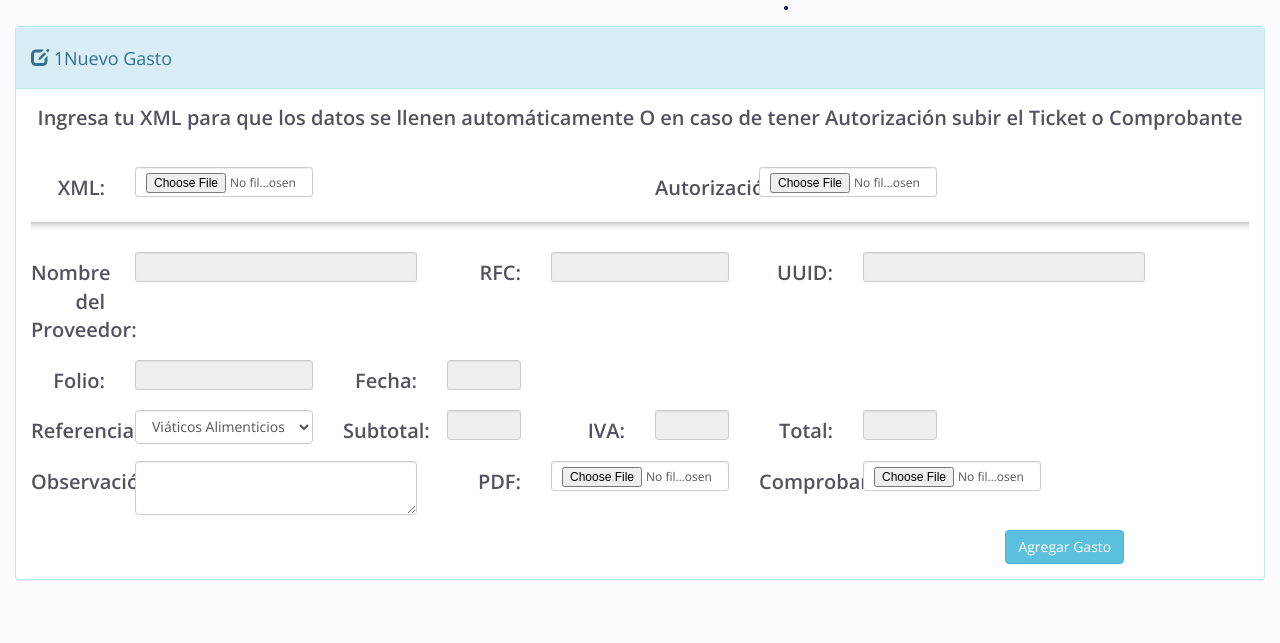
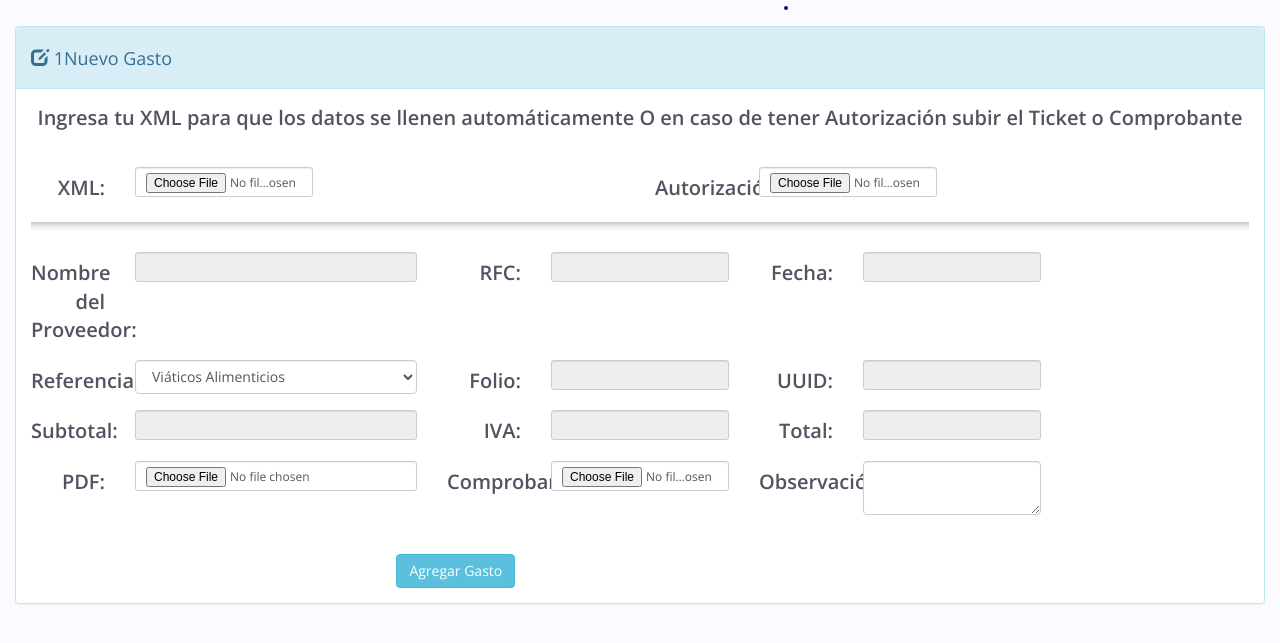
Before and after one commit to SISTEMASUMED/ventas, a PHP site: page /agregar_gasto.php in a window 1280 px wide. Shown: the part 45-688 px from the top of the page. Run offline with PHP 8.4, Linux system fonts and the light colour scheme; a user stored in the database is signed in; data comes from the database, SQL or seed files in the repository; data that the repository does not hold is empty; some libraries are stand-ins or nearby versions.

Commit message:
Update gastos

```diff
--- a/agregar_gasto.php
+++ b/agregar_gasto.php
@@ -74,27 +74,17 @@ include("head.php");?>
             <div class="col-md-2">
               <input type="text" id="rfc" name="rfc" readonly class="form-control input-sm">
             </div>
-          <label for="uuid" class="col-sm-1 control-label">UUID:</label>
-            <div class="col-md-3">
-              <input type="text" id="uuid" name="uuid" readonly class="form-control input-sm">
+            <label for="fecha" class="col-sm-1 control-label">Fecha:</label>
+            <div class="col-md-2">
+              <input type="text" id="fecha" name="fecha" readonly class="form-control input-sm" value="">
             </div>
+
         </div>     <!-- segundo group -->
 
         <div class="form-group row"> <!-- tercer group -->
-          <label for="folio" class="col-sm-1 control-label">Folio:</label>
-            <div class="col-md-2">
-              <input type="text" id="folio" name="folio" readonly class="form-control input-sm">
-            </div>
 
-          <label for="fecha" class="col-sm-1 control-label">Fecha:</label>
-            <div class="col-md-1">
-              <input type="text" id="fecha" name="fecha" readonly class="form-control input-sm" value="">
-            </div>
-        </div>  <!-- tercer group -->
-
-        <div class="form-group row">    <!-- cuarto group -->
-          <label for="referencia" class="col-sm-1 control-label">Referencia:</label>
-          <div class="col-md-2">
+        <label for="referencia" class="col-sm-1 control-label">Referencia:</label>
+          <div class="col-md-3">
             <select id="referencia" name="referencia" class="form-control select-sm">
               <option value="Viaticos Alimenticios">Viáticos Alimenticios</option>
               <option value="Pasaje o Transporte">Pasaje o Transporte</option>
@@ -108,37 +98,51 @@ include("head.php");?>
               <option value="Otros">Otros</option>
             </select>
           </div>
+          <label for="folio" class="col-sm-1 control-label">Folio:</label>
+            <div class="col-md-2">
+              <input type="text" id="folio" name="folio" readonly class="form-control input-sm">
+            </div>
+
+            <label for="uuid" class="col-sm-1 control-label">UUID:</label>
+            <div class="col-md-2">
+              <input type="text" id="uuid" name="uuid" readonly class="form-control input-sm">
+            </div>
+        </div>  <!-- tercer group -->
+
+        <div class="form-group row">    <!-- cuarto group -->
+
           <label for="subtotal" class="col-sm-1 control-label">Subtotal:</label>
-            <div class="col-md-1">
+            <div class="col-md-3">
               <input type="text" id="subtotal" name="subtotal" readonly class="form-control input-sm">
             </div>
           <label for="iva" class="col-sm-1 control-label">IVA:</label>
-            <div class="col-md-1">
+            <div class="col-md-2">
               <input type="text" id="iva" name="iva" readonly class="form-control input-sm">
             </div>
           <label for="total" class="col-sm-1 control-label">Total:</label>
-            <div class="col-md-1">
+            <div class="col-md-2">
               <input type="text" id="total" name="total" readonly class="form-control input-sm">
             </div>
 
         </div>  <!-- cuarto group -->
 
         <div class="form-group row">   <!-- quinto group -->
-          <label for="observacion" class="col-sm-1 control-label">Observación:</label>
+
+          <label for="pdf" class="col-sm-1 control-label">PDF:</label>
             <div class="col-md-3">
-              <textarea id="observacion" name="observacion" required class="form-control textarea-sm"></textarea>
-            </div>
-          <label for="pdf" class="col-sm-1 control-label">PDF:</label>
-            <div class="col-md-2">
               <input type="file" accept=".pdf" id="pdf" name="pdf" class="form-control input-sm">
             </div>
         <label for="comprobante" class="col-sm-1 control-label">Comprobante:</label>
           <div class="col-md-2">
             <input type="file" accept=".png, .jpg, .jpeg" id="comprobante" name="comprobante" class="form-control input-sm">
           </div>
+          <label for="observacion" class="col-sm-1 control-label">Observación:</label>
+            <div class="col-md-2">
+              <textarea id="observacion" name="observacion" required class="form-control textarea-sm"></textarea>
+            </div>
         </div>  <!-- quinto group -->
 
-        <button type="submit" style="margin-left:80%;" class="btn btn-info">Agregar Gasto</button>
+        <button type="submit" style="margin-left:30%; margin-top:2%;" class="btn  btn-info">Agregar Gasto</button>
 
       </form>
     </div>
@@ -164,9 +168,9 @@ include("head.php");?>
       document.getElementById('proveedor').value = xmlDoc.getElementsByTagName('cfdi:Emisor')[0].getAttribute('Nombre');
       document.getElementById('uuid').value = xmlDoc.getElementsByTagName('tfd:TimbreFiscalDigital')[0].getAttribute('UUID');
       document.getElementById('folio').value = xmlDoc.getElementsByTagName('cfdi:Comprobante')[0].getAttribute('Folio');
-      document.getElementById('subtotal').value = xmlDoc.getElementsByTagName('cfdi:Comprobante')[0].getAttribute('SubTotal');
-      document.getElementById('iva').value = xmlDoc.getElementsByTagName('cfdi:Traslado')[0].getAttribute('Importe');
-      document.getElementById('total').value = xmlDoc.getElementsByTagName('cfdi:Comprobante')[0].getAttribute('Total');
+      document.getElementById('subtotal').value = '$'+ xmlDoc.getElementsByTagName('cfdi:Comprobante')[0].getAttribute('SubTotal');
+      document.getElementById('iva').value = '$'+ xmlDoc.getElementsByTagName('cfdi:Traslado')[0].getAttribute('Importe');
+      document.getElementById('total').value = '$'+ xmlDoc.getElementsByTagName('cfdi:Comprobante')[0].getAttribute('Total');
     };
     reader.readAsText(file);
   }
```
